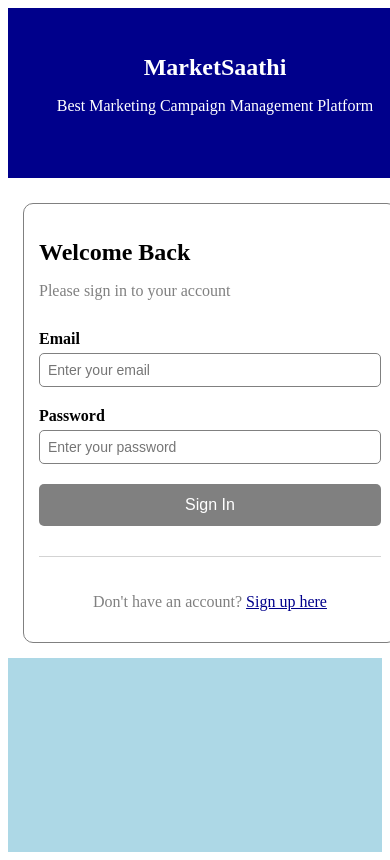
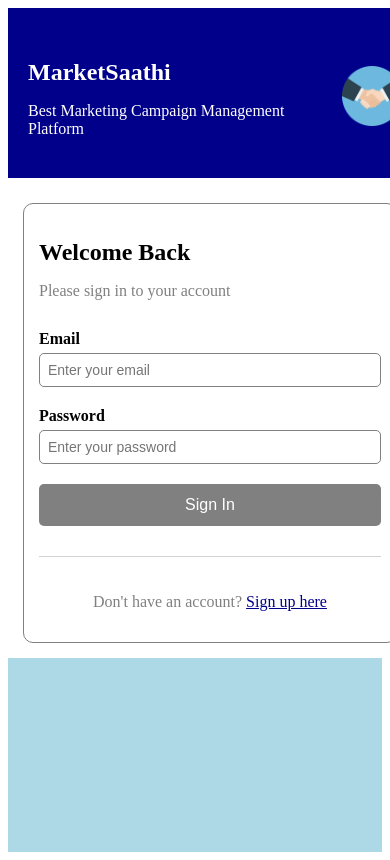
Before and after one commit to Dibya2111/MarketingCampaignPR, an Angular app in the folder client/client-app/: page /login in a window 390 px wide. Shown: the top 860 px of the page. Built offline with nearby package versions, Linux system fonts and the light colour scheme.

Commit message:
Logo added in login and register page

```diff
--- a/client/client-app/src/app/features/auth/login/login.css
+++ b/client/client-app/src/app/features/auth/login/login.css
@@ -11,7 +11,6 @@
   text-align: center;
   padding-top: 200px;
 }
-
 .brand-content h1 {
   font-size: 40px;
   margin-bottom: 20px;
@@ -132,6 +131,16 @@
   color: blue;
 }
 
+.icon {
+  margin-top: 30px;
+  text-align: center;
+}
+
+.icon img {
+  width: 180px;
+  height: 180px;
+}
+
 @media (max-width: 768px) {
   .login-container {
     flex-direction: column;
@@ -143,7 +152,15 @@
     width: 100%;
     height: 150px;
     padding: 20px;
-    padding-top: 40px;
+    padding-top: 20px;
+    display: flex;
+    align-items: center;
+    justify-content: center;
+    gap: 20px;
+  }
+
+  .brand-content {
+    text-align: left;
   }
 
   .brand-content h1 {
@@ -153,6 +170,16 @@
 
   .brand-content p {
     font-size: 16px;
+  }
+
+  .icon {
+    margin-top: 0;
+    flex-shrink: 0;
+  }
+
+  .icon img {
+    width: 60px;
+    height: 60px;
   }
 
   .login-right {
--- a/client/client-app/src/app/features/auth/login/login.html
+++ b/client/client-app/src/app/features/auth/login/login.html
@@ -3,6 +3,9 @@
     <div class="brand-content">
       <h1>MarketSaathi</h1>
       <p>Best Marketing Campaign Management Platform</p>
+    </div>
+    <div class="icon">
+      <img src="/shake-hands.png" alt="Handshaking icon">
     </div>
   </div>
 
--- a/client/client-app/src/app/features/auth/register/register.css
+++ b/client/client-app/src/app/features/auth/register/register.css
@@ -156,6 +156,16 @@
   color: green;
 }
 
+.icon {
+  margin-top: 30px;
+  text-align: center;
+}
+
+.icon img {
+  width: 180px;
+  height: 180px;
+}
+
 @media (max-width: 768px) {
   .register-container {
     flex-direction: column;
@@ -167,7 +177,15 @@
     width: 100%;
     height: 150px;
     padding: 20px;
-    padding-top: 40px;
+    padding-top: 20px;
+    display: flex;
+    align-items: center;
+    justify-content: center;
+    gap: 20px;
+  }
+
+  .brand-content {
+    text-align: left;
   }
 
   .brand-content h1 {
@@ -177,6 +195,16 @@
 
   .brand-content p {
     font-size: 16px;
+  }
+
+  .icon {
+    margin-top: 0;
+    flex-shrink: 0;
+  }
+
+  .icon img {
+    width: 60px;
+    height: 60px;
   }
 
   .register-right {
--- a/client/client-app/src/app/features/auth/register/register.html
+++ b/client/client-app/src/app/features/auth/register/register.html
@@ -3,6 +3,9 @@
     <div class="brand-content">
       <h1>MarketSaathi</h1>
       <p>Join thousands of marketers managing successful campaigns</p>
+    </div>
+    <div class="icon">
+      <img src="/shake-hands.png" alt="Handshaking icon">
     </div>
   </div>
 
```
Also changed, not shown: client/client-app/public/shake-hands.png (added).
